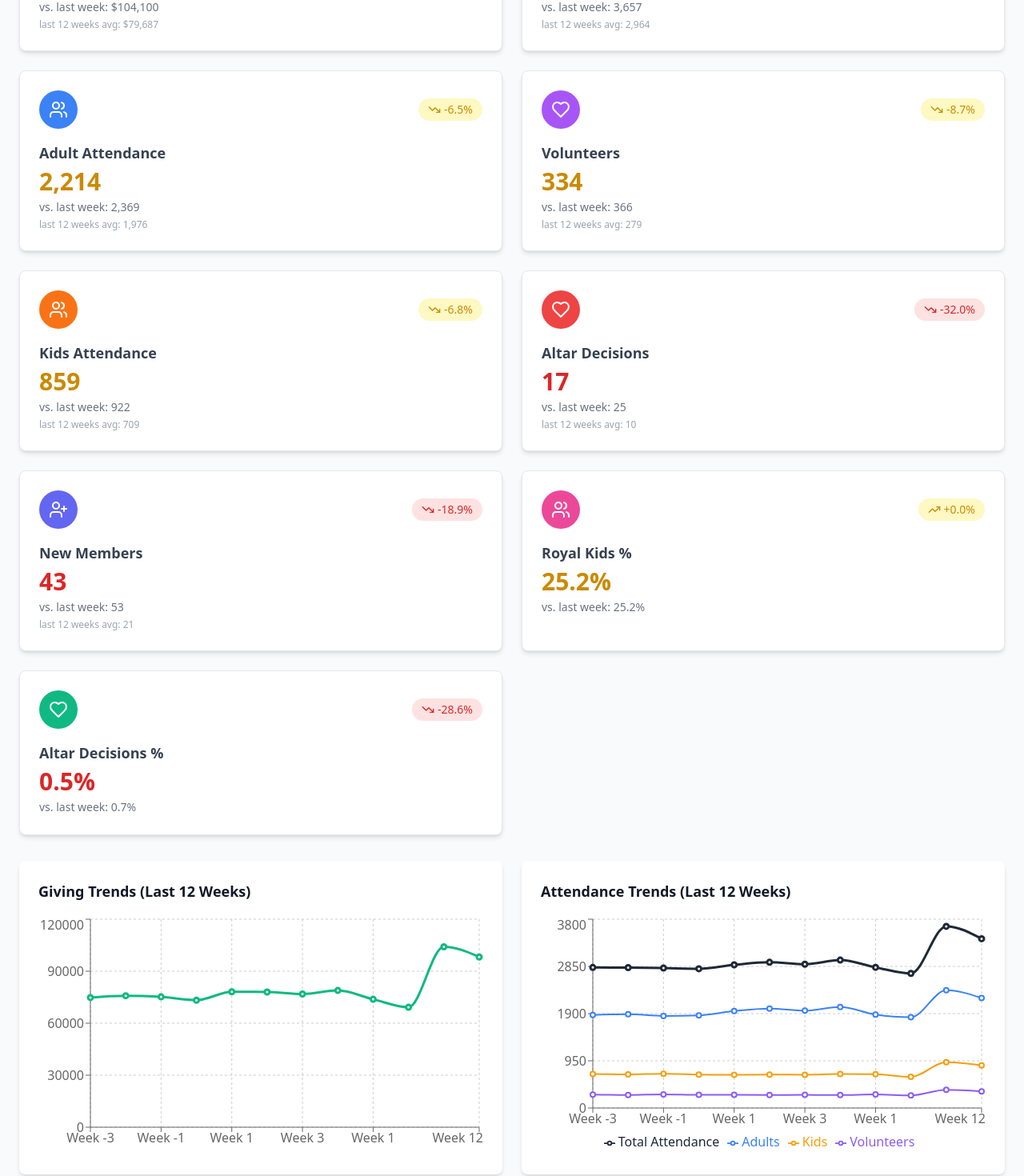
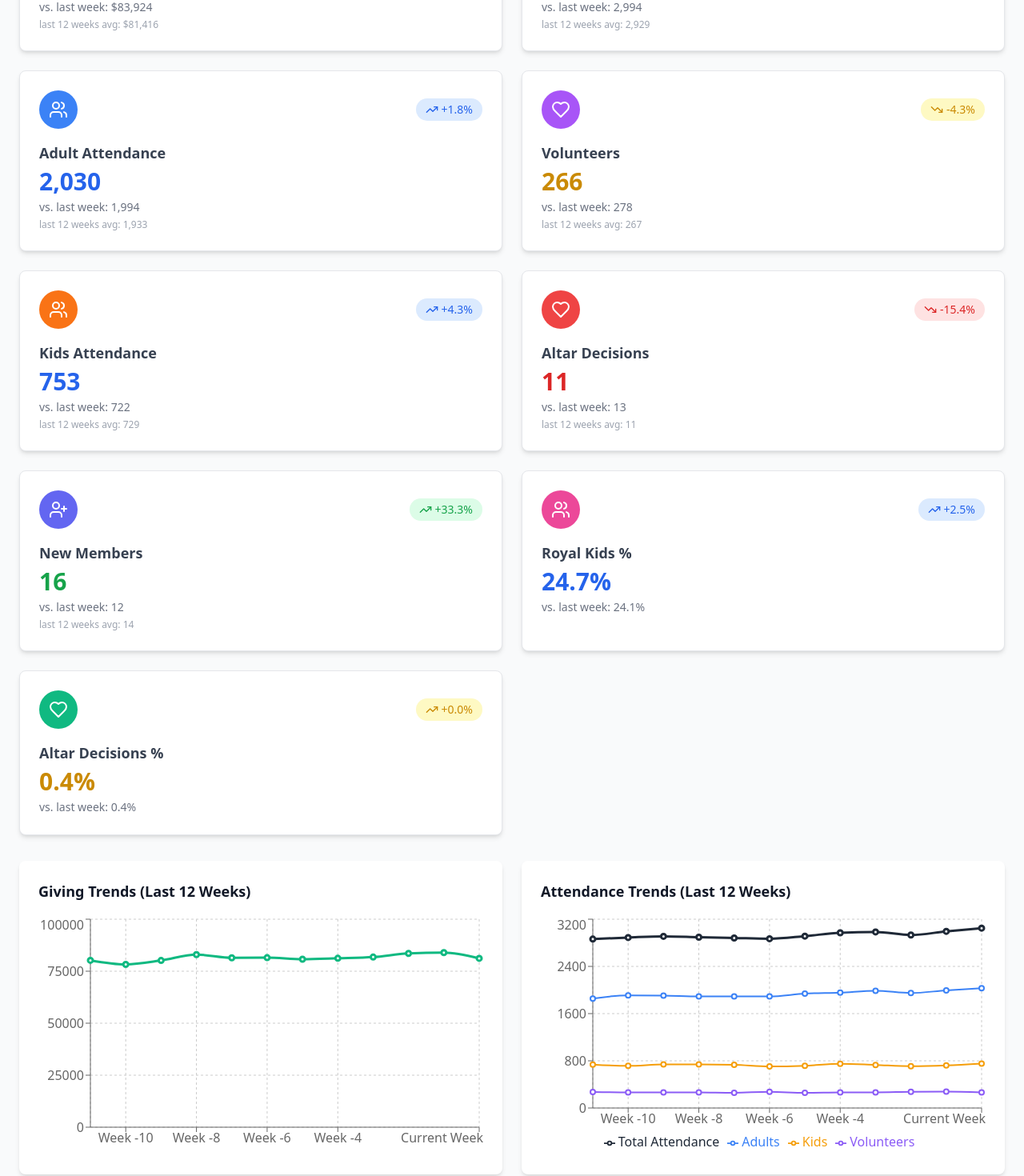
Before and after one commit to eefortygh/church-health-dashboard, a Next.js app in the folder church-dashboard/: page / in a window 1280 px wide. Shown: the part 360-1830 px from the top of the page at 80% size. Built offline with nearby package versions, Linux system fonts and the light colour scheme.

Commit message:
Update page.js

```diff
--- a/church-dashboard/app/page.js
+++ b/church-dashboard/app/page.js
@@ -112,157 +112,143 @@ export default function ChurchDashboard() {
 
   // Function to get filtered data based on selected location and timeframe
   const getFilteredData = () => {
-    // First get all available data (we'll expand this with more weeks/months)
-    const allWeeks = [
-      // Adding more historical data for different timeframes
-      {
-        week: 'Week -36',
-        mountainView: { giving: 6800, adults: 155, volunteers: 22, kids: 58, decisions: 1, newMembers: 2 },
-        sanJose: { giving: 6200, adults: 148, volunteers: 20, kids: 52, decisions: 1, newMembers: 1 },
-        sanFrancisco: { giving: 5800, adults: 132, volunteers: 18, kids: 45, decisions: 0, newMembers: 1 },
-        oakland: { giving: 4200, adults: 115, volunteers: 16, kids: 38, decisions: 1, newMembers: 1 },
-        rome: { giving: 3400, adults: 98, volunteers: 13, kids: 32, decisions: 0, newMembers: 0 },
-        milan: { giving: 2800, adults: 82, volunteers: 11, kids: 28, decisions: 0, newMembers: 0 },
-        modena: { giving: 2100, adults: 65, volunteers: 9, kids: 22, decisions: 0, newMembers: 0 },
-        chicago: { giving: 7500, adults: 175, volunteers: 26, kids: 65, decisions: 1, newMembers: 3 },
-        honolulu: { giving: 2400, adults: 72, volunteers: 10, kids: 24, decisions: 0, newMembers: 1 },
-        dubai: { giving: 4600, adults: 105, volunteers: 15, kids: 35, decisions: 1, newMembers: 1 },
-        saigon: { giving: 3800, adults: 118, volunteers: 17, kids: 42, decisions: 1, newMembers: 1 },
-        london: { giving: 7200, adults: 168, volunteers: 24, kids: 58, decisions: 1, newMembers: 2 },
-        westLondon: { giving: 3900, adults: 98, volunteers: 14, kids: 32, decisions: 0, newMembers: 1 },
-        madrid: { giving: 3200, adults: 88, volunteers: 12, kids: 28, decisions: 0, newMembers: 0 },
-        frankfurt: { giving: 2800, adults: 78, volunteers: 10, kids: 25, decisions: 0, newMembers: 0 }
-      },
-      // Adding more weeks... (I'll add several for demonstration)
-      ...Array.from({ length: 40 }, (_, i) => {
-        const weekNum = -35 + i;
-        const weekLabel = weekNum <= 0 ? `Week ${weekNum}` : `Week ${weekNum}`;
-        return {
+    // Generate complete historical data for all locations
+    const generateCompleteData = () => {
+      const completeData = [];
+
+      // Generate 52 weeks of data (full year)
+      for (let i = -51; i <= 0; i++) {
+        const weekLabel = i === 0 ? 'Current Week' : (i < 0 ? `Week ${i}` : `Week ${i}`);
+
+        completeData.push({
           week: weekLabel,
           mountainView: {
-            giving: Math.floor(6800 + Math.random() * 2000 + (weekNum * 20)),
-            adults: Math.floor(155 + Math.random() * 40 + (weekNum * 2)),
+            giving: Math.floor(7000 + Math.random() * 2000 + (i * 15)),
+            adults: Math.floor(160 + Math.random() * 40 + (i * 1.5)),
             volunteers: Math.floor(22 + Math.random() * 8),
-            kids: Math.floor(58 + Math.random() * 20),
+            kids: Math.floor(60 + Math.random() * 20),
             decisions: Math.floor(Math.random() * 3),
             newMembers: Math.floor(Math.random() * 4)
           },
           sanJose: {
-            giving: Math.floor(6200 + Math.random() * 1800 + (weekNum * 18)),
-            adults: Math.floor(148 + Math.random() * 35 + (weekNum * 1.8)),
+            giving: Math.floor(6500 + Math.random() * 1800 + (i * 14)),
+            adults: Math.floor(150 + Math.random() * 35 + (i * 1.4)),
             volunteers: Math.floor(20 + Math.random() * 7),
-            kids: Math.floor(52 + Math.random() * 18),
+            kids: Math.floor(55 + Math.random() * 18),
             decisions: Math.floor(Math.random() * 3),
             newMembers: Math.floor(Math.random() * 4)
           },
           sanFrancisco: {
-            giving: Math.floor(5800 + Math.random() * 1600 + (weekNum * 16)),
-            adults: Math.floor(132 + Math.random() * 30 + (weekNum * 1.6)),
+            giving: Math.floor(6000 + Math.random() * 1600 + (i * 13)),
+            adults: Math.floor(140 + Math.random() * 30 + (i * 1.3)),
             volunteers: Math.floor(18 + Math.random() * 6),
-            kids: Math.floor(45 + Math.random() * 16),
+            kids: Math.floor(50 + Math.random() * 16),
             decisions: Math.floor(Math.random() * 2),
             newMembers: Math.floor(Math.random() * 3)
           },
           oakland: {
-            giving: Math.floor(4200 + Math.random() * 1200 + (weekNum * 12)),
-            adults: Math.floor(115 + Math.random() * 25 + (weekNum * 1.2)),
+            giving: Math.floor(4500 + Math.random() * 1200 + (i * 10)),
+            adults: Math.floor(120 + Math.random() * 25 + (i * 1)),
             volunteers: Math.floor(16 + Math.random() * 5),
-            kids: Math.floor(38 + Math.random() * 14),
+            kids: Math.floor(40 + Math.random() * 14),
             decisions: Math.floor(Math.random() * 2),
             newMembers: Math.floor(Math.random() * 3)
           },
           rome: {
-            giving: Math.floor(3400 + Math.random() * 1000 + (weekNum * 10)),
-            adults: Math.floor(98 + Math.random() * 22 + (weekNum * 1)),
+            giving: Math.floor(3800 + Math.random() * 1000 + (i * 8)),
+            adults: Math.floor(105 + Math.random() * 22 + (i * 0.8)),
             volunteers: Math.floor(13 + Math.random() * 4),
-            kids: Math.floor(32 + Math.random() * 12),
+            kids: Math.floor(35 + Math.random() * 12),
             decisions: Math.floor(Math.random() * 2),
             newMembers: Math.floor(Math.random() * 2)
           },
           milan: {
-            giving: Math.floor(2800 + Math.random() * 800 + (weekNum * 8)),
-            adults: Math.floor(82 + Math.random() * 18 + (weekNum * 0.8)),
+            giving: Math.floor(3200 + Math.random() * 800 + (i * 7)),
+            adults: Math.floor(90 + Math.random() * 18 + (i * 0.7)),
             volunteers: Math.floor(11 + Math.random() * 3),
-            kids: Math.floor(28 + Math.random() * 10),
+            kids: Math.floor(30 + Math.random() * 10),
             decisions: Math.floor(Math.random() * 2),
             newMembers: Math.floor(Math.random() * 2)
           },
           modena: {
-            giving: Math.floor(2100 + Math.random() * 600 + (weekNum * 6)),
-            adults: Math.floor(65 + Math.random() * 15 + (weekNum * 0.6)),
+            giving: Math.floor(2500 + Math.random() * 600 + (i * 5)),
+            adults: Math.floor(75 + Math.random() * 15 + (i * 0.5)),
             volunteers: Math.floor(9 + Math.random() * 3),
-            kids: Math.floor(22 + Math.random() * 8),
+            kids: Math.floor(25 + Math.random() * 8),
             decisions: Math.floor(Math.random() * 1),
             newMembers: Math.floor(Math.random() * 2)
           },
           chicago: {
-            giving: Math.floor(7500 + Math.random() * 2200 + (weekNum * 22)),
-            adults: Math.floor(175 + Math.random() * 45 + (weekNum * 2.2)),
+            giving: Math.floor(8000 + Math.random() * 2200 + (i * 18)),
+            adults: Math.floor(190 + Math.random() * 45 + (i * 1.8)),
             volunteers: Math.floor(26 + Math.random() * 8),
-            kids: Math.floor(65 + Math.random() * 22),
+            kids: Math.floor(70 + Math.random() * 22),
             decisions: Math.floor(Math.random() * 4),
             newMembers: Math.floor(Math.random() * 5)
           },
           honolulu: {
-            giving: Math.floor(2400 + Math.random() * 700 + (weekNum * 7)),
-            adults: Math.floor(72 + Math.random() * 16 + (weekNum * 0.7)),
+            giving: Math.floor(2800 + Math.random() * 700 + (i * 6)),
+            adults: Math.floor(80 + Math.random() * 16 + (i * 0.6)),
             volunteers: Math.floor(10 + Math.random() * 3),
-            kids: Math.floor(24 + Math.random() * 9),
+            kids: Math.floor(28 + Math.random() * 9),
             decisions: Math.floor(Math.random() * 2),
             newMembers: Math.floor(Math.random() * 2)
           },
           dubai: {
-            giving: Math.floor(4600 + Math.random() * 1400 + (weekNum * 14)),
-            adults: Math.floor(105 + Math.random() * 28 + (weekNum * 1.4)),
+            giving: Math.floor(5000 + Math.random() * 1400 + (i * 12)),
+            adults: Math.floor(115 + Math.random() * 28 + (i * 1.2)),
             volunteers: Math.floor(15 + Math.random() * 5),
-            kids: Math.floor(35 + Math.random() * 13),
+            kids: Math.floor(40 + Math.random() * 13),
             decisions: Math.floor(Math.random() * 2),
             newMembers: Math.floor(Math.random() * 3)
           },
           saigon: {
-            giving: Math.floor(3800 + Math.random() * 1100 + (weekNum * 11)),
-            adults: Math.floor(118 + Math.random() * 30 + (weekNum * 1.1)),
+            giving: Math.floor(4200 + Math.random() * 1100 + (i * 9)),
+            adults: Math.floor(130 + Math.random() * 30 + (i * 0.9)),
             volunteers: Math.floor(17 + Math.random() * 5),
-            kids: Math.floor(42 + Math.random() * 15),
+            kids: Math.floor(45 + Math.random() * 15),
             decisions: Math.floor(Math.random() * 3),
             newMembers: Math.floor(Math.random() * 3)
           },
           london: {
-            giving: Math.floor(7200 + Math.random() * 2000 + (weekNum * 20)),
-            adults: Math.floor(168 + Math.random() * 42 + (weekNum * 2)),
+            giving: Math.floor(7500 + Math.random() * 2000 + (i * 16)),
+            adults: Math.floor(175 + Math.random() * 42 + (i * 1.6)),
             volunteers: Math.floor(24 + Math.random() * 7),
-            kids: Math.floor(58 + Math.random() * 20),
+            kids: Math.floor(65 + Math.random() * 20),
             decisions: Math.floor(Math.random() * 3),
             newMembers: Math.floor(Math.random() * 4)
           },
           westLondon: {
-            giving: Math.floor(3900 + Math.random() * 1200 + (weekNum * 12)),
-            adults: Math.floor(98 + Math.random() * 25 + (weekNum * 1.2)),
+            giving: Math.floor(4300 + Math.random() * 1200 + (i * 10)),
+            adults: Math.floor(110 + Math.random() * 25 + (i * 1)),
             volunteers: Math.floor(14 + Math.random() * 4),
-            kids: Math.floor(32 + Math.random() * 12),
+            kids: Math.floor(38 + Math.random() * 12),
             decisions: Math.floor(Math.random() * 2),
             newMembers: Math.floor(Math.random() * 3)
           },
           madrid: {
-            giving: Math.floor(3200 + Math.random() * 900 + (weekNum * 9)),
-            adults: Math.floor(88 + Math.random() * 20 + (weekNum * 0.9)),
+            giving: Math.floor(3600 + Math.random() * 900 + (i * 8)),
+            adults: Math.floor(95 + Math.random() * 20 + (i * 0.8)),
             volunteers: Math.floor(12 + Math.random() * 4),
-            kids: Math.floor(28 + Math.random() * 10),
+            kids: Math.floor(32 + Math.random() * 10),
             decisions: Math.floor(Math.random() * 2),
             newMembers: Math.floor(Math.random() * 2)
           },
           frankfurt: {
-            giving: Math.floor(2800 + Math.random() * 800 + (weekNum * 8)),
-            adults: Math.floor(78 + Math.random() * 18 + (weekNum * 0.8)),
+            giving: Math.floor(3000 + Math.random() * 800 + (i * 7)),
+            adults: Math.floor(85 + Math.random() * 18 + (i * 0.7)),
             volunteers: Math.floor(10 + Math.random() * 3),
-            kids: Math.floor(25 + Math.random() * 9),
+            kids: Math.floor(28 + Math.random() * 9),
             decisions: Math.floor(Math.random() * 1),
             newMembers: Math.floor(Math.random() * 2)
           }
-        };
-      }),
-      ...allLocationWeeklyData // Our existing 12 weeks of data
-    ];
+        });
+      }
+
+      return completeData;
+    };
+
+    const allWeeks = generateCompleteData();
 
     // Filter by timeframe
     let filteredWeeks;
@@ -277,7 +263,7 @@ export default function ChurchDashboard() {
         filteredWeeks = allWeeks.slice(-24); // ~6 months of weekly data
         break;
       case 'Last Year':
-        filteredWeeks = allWeeks.slice(-52); // Full year of weekly data
+        filteredWeeks = allWeeks; // Full year of weekly data
         break;
       default:
         filteredWeeks = allWeeks.slice(-12);
@@ -300,12 +286,12 @@ export default function ChurchDashboard() {
         Object.keys(weekData).forEach(key => {
           if (key !== 'week') {
             const locationData = weekData[key];
-            aggregated.giving += locationData.giving;
-            aggregated.adults += locationData.adults;
-            aggregated.volunteers += locationData.volunteers;
-            aggregated.kids += locationData.kids;
-            aggregated.decisions += locationData.decisions;
-            aggregated.newMembers += locationData.newMembers;
+            aggregated.giving += locationData.giving || 0;
+            aggregated.adults += locationData.adults || 0;
+            aggregated.volunteers += locationData.volunteers || 0;
+            aggregated.kids += locationData.kids || 0;
+            aggregated.decisions += locationData.decisions || 0;
+            aggregated.newMembers += locationData.newMembers || 0;
           }
         });
 
@@ -314,10 +300,36 @@ export default function ChurchDashboard() {
     } else {
       // Filter for specific location
       const locationKey = getLocationKey(selectedLocation);
-      return filteredWeeks.map(weekData => ({
-        week: weekData.week,
-        ...weekData[locationKey]
-      }));
+      if (!locationKey) {
+        console.error('Invalid location:', selectedLocation);
+        return [];
+      }
+
+      return filteredWeeks.map(weekData => {
+        const locationData = weekData[locationKey];
+        if (!locationData) {
+          console.error('No data for location:', locationKey, 'in week:', weekData.week);
+          return {
+            week: weekData.week,
+            giving: 0,
+            adults: 0,
+            volunteers: 0,
+            kids: 0,
+            decisions: 0,
+            newMembers: 0
+          };
+        }
+
+        return {
+          week: weekData.week,
+          giving: locationData.giving || 0,
+          adults: locationData.adults || 0,
+          volunteers: locationData.volunteers || 0,
+          kids: locationData.kids || 0,
+          decisions: locationData.decisions || 0,
+          newMembers: locationData.newMembers || 0
+        };
+      });
     }
   };
 
```
